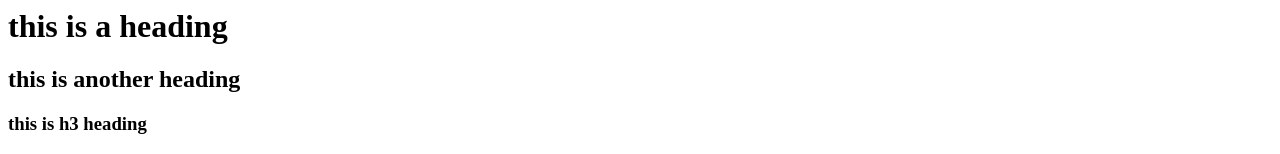
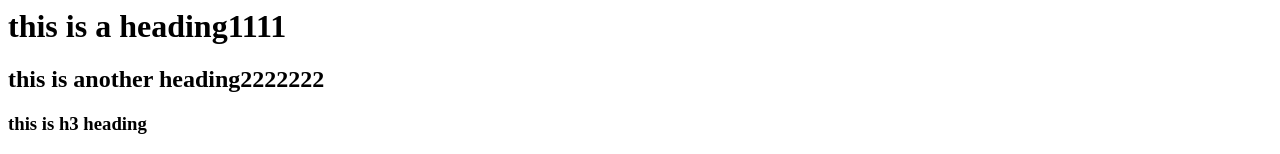
Before and after one commit to Althafnavas4/task1, a plain HTML site: page intex.html in a window 1280 px wide. Shown: the top 154 px of the page. Drawn offline with Linux system fonts and the light colour scheme.

Commit message:
Update intex.html

```diff
--- a/intex.html
+++ b/intex.html
@@ -3,8 +3,8 @@
         <title>html</title>
 
 
-        <h1>this is a heading</h1>
-        <h2> this is another heading</h2>
+        <h1>this is a heading1111</h1>
+        <h2> this is another heading2222222</h2>
         <h3> this is h3 heading</h3>
     <p>this is paragraph,Lorem ipsum dolor sit amet consectetur adipisicing elit. Distinctio voluptates ipsa dicta sapiente hic asperiores inventore nihil cumque quibusdam nobis maxime eligendi labore, temporibus maiores rem. Repellendus ducimus, iure debitis explicabo numquam eius molestiae!</p>
     </head>
```
